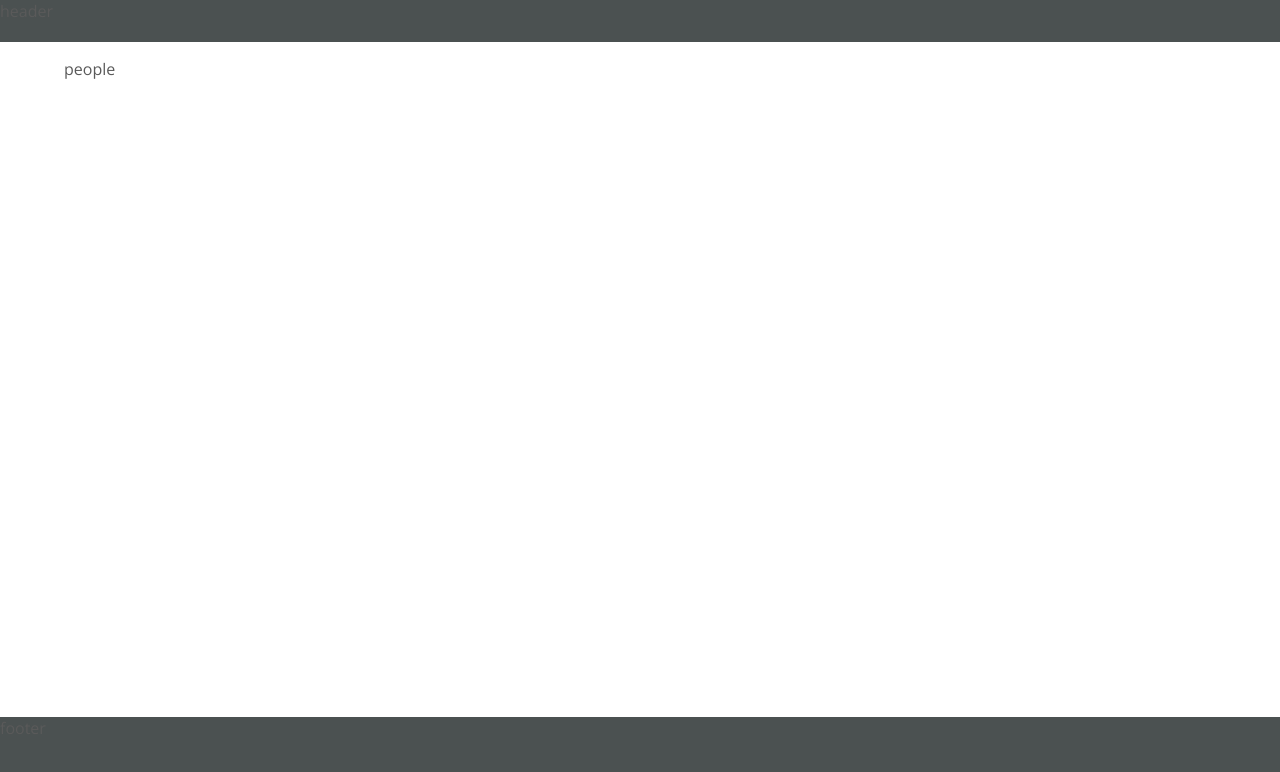
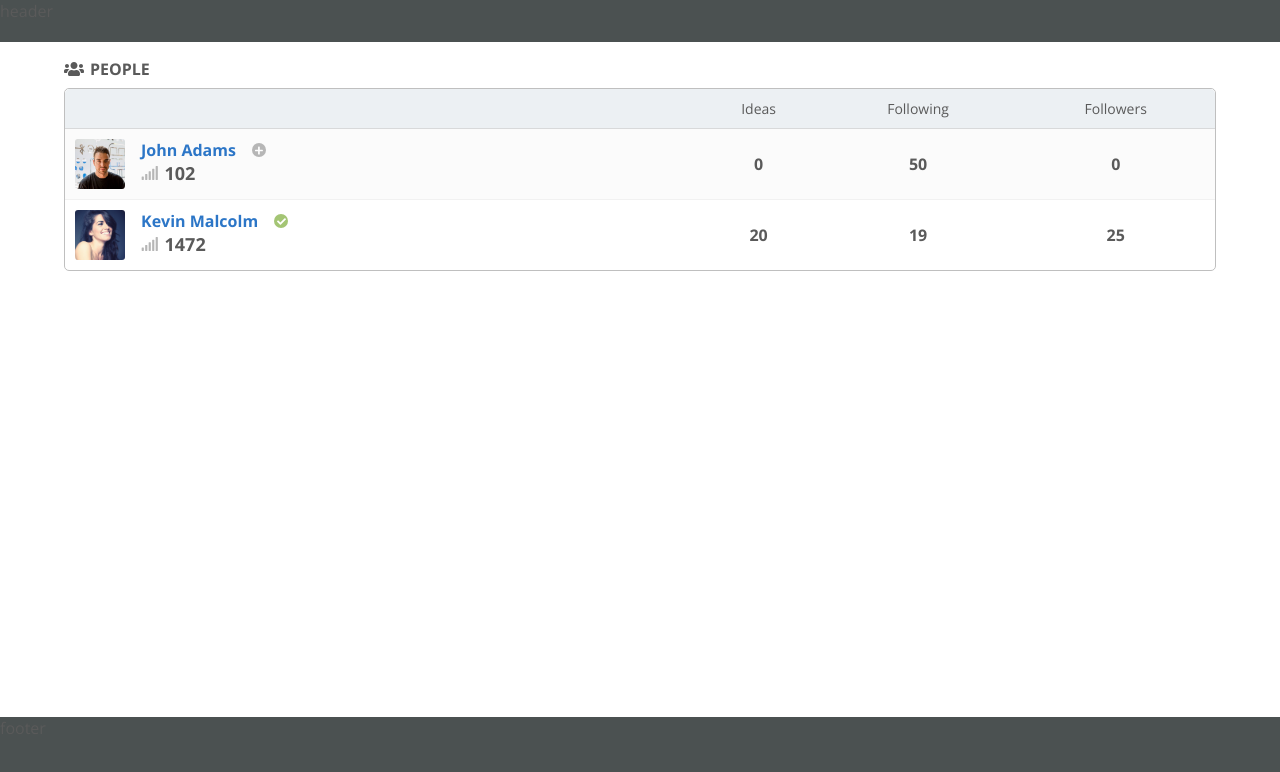
Before and after one commit to romankrru/people, a React app: page / in a window 1280 px wide. Shown: the top 772 px of the page. Built offline with nearby package versions, Linux system fonts and the light colour scheme.

Commit message:
Ad PeopleTable component

```diff
--- /dev/null
+++ b/src/components/PeopleTable/PeopleTable.css
@@ -0,0 +1,65 @@
+.PeopleTableWrapper {
+  border: 1px solid #bfbfbf;
+  border-radius: 5px;
+}
+
+.PeopleTableCaption {
+  padding-bottom: 8px;
+
+  font-weight: bold;
+}
+
+.PeopleTableCaptionIcon {
+  margin-right: 6px;
+}
+
+.PeopleTable {
+  width: 100%;
+  border-collapse: collapse;
+
+  border-radius: 5px;
+}
+
+.PeopleTableStat {
+  font-weight: bold;
+  text-align: center;
+}
+
+.PeopleTable td {
+  padding: 10px;
+}
+
+.PeopleTable tr:nth-child(odd) {
+  background-color: #fbfbfb;
+}
+
+.PeopleTable tr {
+  border-bottom: 1px solid #f1f1f1;
+}
+
+.PeopleTable tbody tr:last-child {
+  border-bottom: none;
+}
+
+.PeopleTable thead th {
+  padding: 10px 0;
+
+  font-size: 14px;
+  font-weight: normal;
+
+  background-color: #ecf0f3;
+  border-bottom: 1px solid #d8d9da;
+}
+
+.PeopleTable thead th:first-child {
+  border-radius: 5px 0 0 0;
+}
+
+.PeopleTable thead th:last-child {
+  border-radius: 0 5px 0 0;
+}
+
+.PeopleTable th:first-child,
+.PeopleTable td:first-child {
+  width: 55%;
+}
--- /dev/null
+++ b/src/components/PeopleTable/PeopleTable.js
@@ -0,0 +1,51 @@
+import React, {Fragment} from 'react';
+
+import styles from './PeopleTable.css';
+import Person from '../Person/Person';
+
+const PeopleTable = (props) => {
+  const people = props.people.map(person => {
+    return (
+      <tr key={person.id} >
+        <td>
+          <Person
+            name={person.name}
+            avatar={person.avatar}
+            rating={person.rating}
+            isFollowing={person.isFollowing}
+          />
+        </td>
+        <td className={styles.PeopleTableStat}>{person.stats.ideas}</td>
+        <td className={styles.PeopleTableStat}>{person.stats.following}</td>
+        <td className={styles.PeopleTableStat}>{person.stats.followers}</td>
+      </tr>
+    );
+  });
+
+  return (
+    <Fragment>
+      <div className={styles.PeopleTableCaption}>
+        <i className={`fas fa-users ${styles.PeopleTableCaptionIcon}`} />
+        PEOPLE
+      </div>
+       <div className={styles.PeopleTableWrapper}>
+        <table  className={styles.PeopleTable}>
+          <thead>
+            <tr>
+              <th>&nbsp;</th>
+              <th>Ideas</th>
+              <th>Following</th>
+              <th>Followers</th>
+            </tr>
+          </thead>
+          <tbody>
+            {people}
+          </tbody>
+        </table>
+      </div>
+    </Fragment>
+
+  );
+}
+
+export default PeopleTable;
--- a/src/containers/People/People.js
+++ b/src/containers/People/People.js
@@ -1,11 +1,15 @@
 import React, { Component } from 'react';
 
+import PeopleTable from '../../components/PeopleTable/PeopleTable';
+
 class People extends Component {
+
   state = {
     people: [
       {
         id: 1,
         name: 'John Adams',
+        avatar: 'static/avatars/1.jpeg',
         rating: '102',
         isFollowing: false,
         stats: {
@@ -17,8 +21,9 @@ class People extends Component {
       {
         id: 2,
         name: 'Kevin Malcolm',
+        avatar: 'static/avatars/2.jpeg',
         rating: '1472',
-        isFollowing: false,
+        isFollowing: true,
         stats: {
           ideas: 20,
           following: 19,
@@ -29,7 +34,9 @@ class People extends Component {
   }
 
   render() {
-    return 'people';
+    return (
+      <PeopleTable people={this.state.people} />
+    );
   }
 }
 
```
